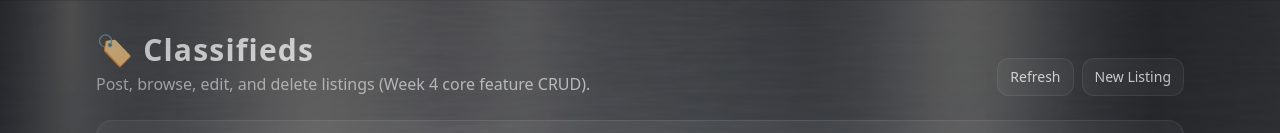
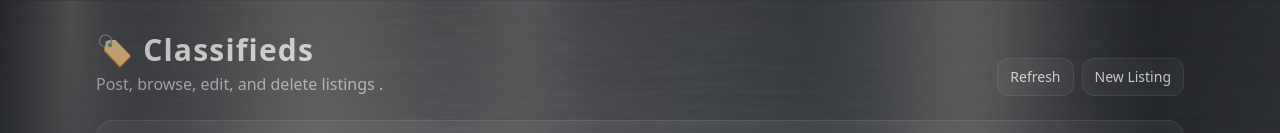
Before and after one commit to GaranBeauShotts/brevard-coin-club, a Next.js app: page /classifieds in a window 1280 px wide. Shown: the top 133 px of the page. Built offline with nearby package versions, Linux system fonts and the light colour scheme; no server answers; the database is empty.

Commit message:
new test

```diff
--- a/src/app/classifieds/page.tsx
+++ b/src/app/classifieds/page.tsx
@@ -165,7 +165,7 @@ export default function ClassifiedsPage() {
         <div>
           <h1 className="text-2xl md:text-3xl font-semibold">🏷️ Classifieds</h1>
           <p className="mt-1 text-white/70">
-            Post, browse, edit, and delete listings (Week 4 core feature CRUD).
+            Post, browse, edit, and delete listings .
           </p>
         </div>
 
```
